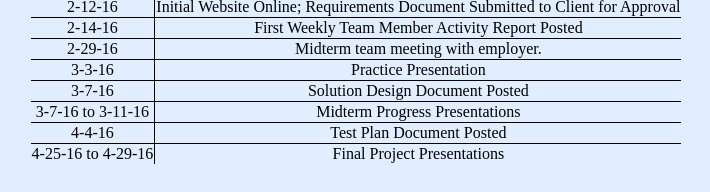
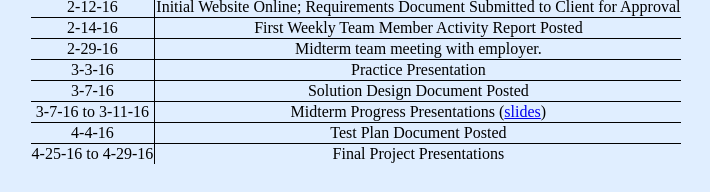
Before and after one commit to BrainOfTech/CommuteRoutes, a plain HTML site: page schedule.html in a window 1280 px wide. Shown: the part 117-309 px from the top of the page, without its empty margins (284-994 px from the left). Drawn offline with Linux system fonts and the light colour scheme.

Commit message:
Posted Midterm Slides.

```diff
--- a/schedule.html
+++ b/schedule.html
@@ -16,7 +16,7 @@
                 <tr><td>2-29-16</td><td>Midterm team meeting with employer.</td></tr>
                 <tr><td>3-3-16</td><td>Practice Presentation</td></tr>
                 <tr><td>3-7-16</td><td>Solution Design Document Posted</td></tr>
-                <tr><td>3-7-16 to 3-11-16</td><td>Midterm Progress Presentations</td></tr>
+                <tr><td>3-7-16 to 3-11-16</td><td>Midterm Progress Presentations (<a href="./midtermPresentation.pptx">slides</a>)</td></tr>
                 <tr><td>4-4-16</td><td>Test Plan Document Posted</td></tr>
                 <tr><td>4-25-16 to 4-29-16</td><td>Final Project Presentations</td></tr>
             </tbody>
```
Also changed, not shown: 2 other files.
